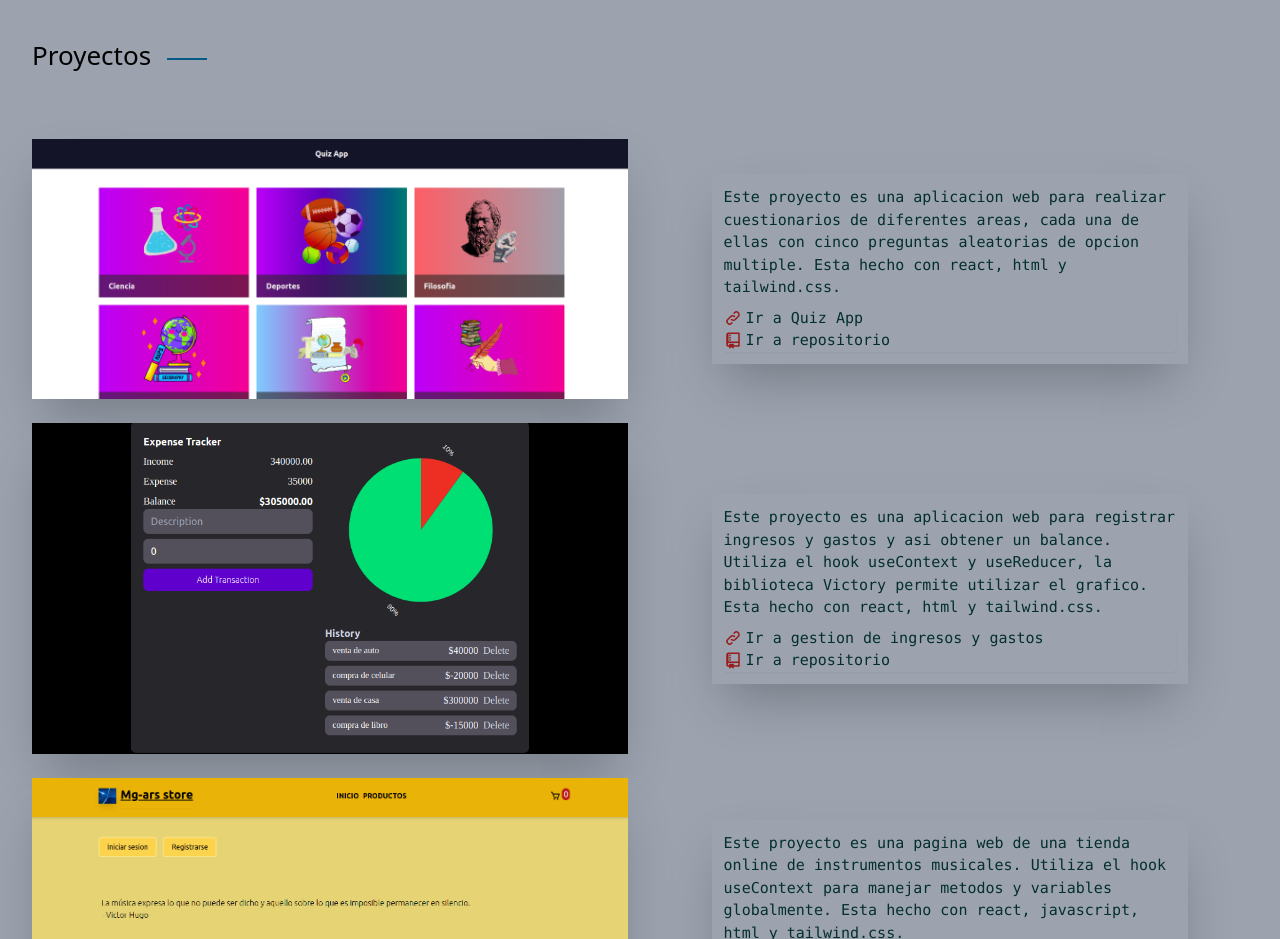
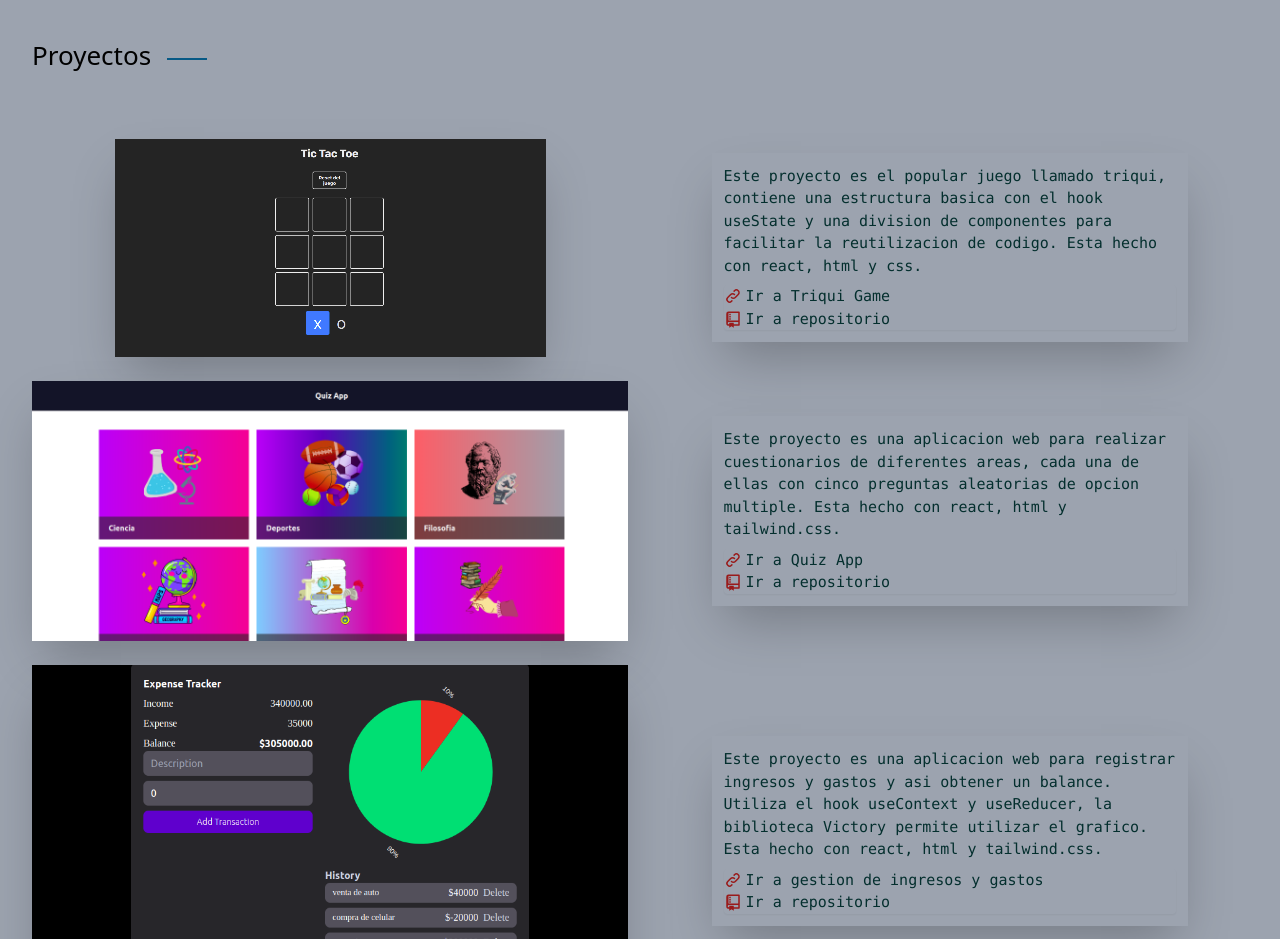
Before and after one commit to miguelriverasarmiento/portfolio-website, a Next.js app: page / in a window 1280 px wide. Shown: the part 2460-3399 px from the top of the page. Built offline with nearby package versions, Linux system fonts and the light colour scheme.

Commit message:
Added new project triqui

```diff
--- a/pages/Projects.js
+++ b/pages/Projects.js
@@ -13,7 +13,37 @@ const Projects = () => {
 
         <div className="grid place-items-center grid-cols-1 md:grid-cols-2 gap-6">
 
-        <div className="flex flex-col items-center relative group">
+            <div className="flex flex-col items-center relative group">
+                <Image className="w-[100%] h-[100%] shadow-2xl"  width={300}
+                height={300} src='/img/triqui.png' alt=''/>
+                <div className="bg-[#000000bd] absolute w-[100%] h-[100%]
+                top-0 opacity-0 transition duraction-500 group-hover:opacity-100
+                grid place-items-center text-gray-500 text-[12px] sm:text-[15px]
+                md:text-[17px]">
+                    Triqui-game
+                </div>
+            </div>
+
+            <div className='flex flex-col text-left w-[80%] px-3 py-3 text-[12px] sm:text-[15px] font-mono
+            shadow-2xl shadow hover:shadow-xl text-teal-950'>
+                Este proyecto es el popular juego llamado triqui, contiene una
+                estructura basica con el hook useState y una division de componentes
+                para facilitar la reutilizacion de codigo. Esta hecho con react,
+                html y css.
+
+                <div className='flex flex-col text-left mt-2 rounded shadow-sm'>
+                    <div className="flex flex-row">
+                        <div><TbLink className='text-red-800 text-[22px] pr-1'/></div>
+                        <div><Link href="https://triqui-game-smoky.vercel.app/">Ir a Triqui Game</Link></div>
+                    </div>
+                    <div className="flex flex-row">
+                        <div><RiGitRepositoryLine className='text-red-800 text-[22px] pr-1'/></div>
+                        <div><Link href="https://github.com/miguelriverasarmiento/Juego-Triqui">Ir a repositorio</Link></div>
+                    </div>
+                </div>
+            </div>
+
+            <div className="flex flex-col items-center relative group">
                 <Image className="w-[100%] h-[100%] shadow-2xl"  width={300}
                 height={300} src='/img/quiz.png' alt=''/>
                 <div className="bg-[#000000bd] absolute w-[100%] h-[100%]
```
Also changed, not shown: public/img/triqui.png (added).
